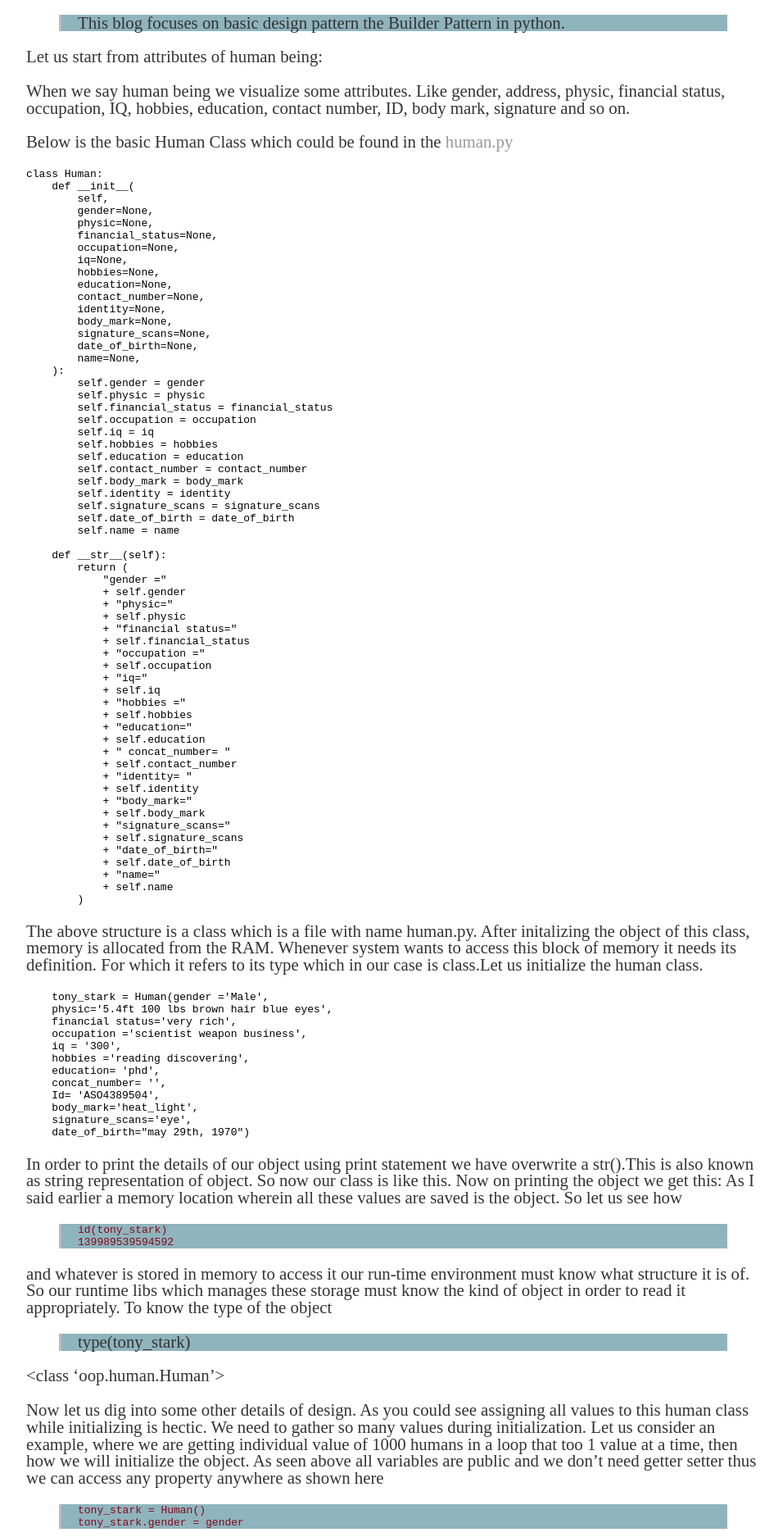
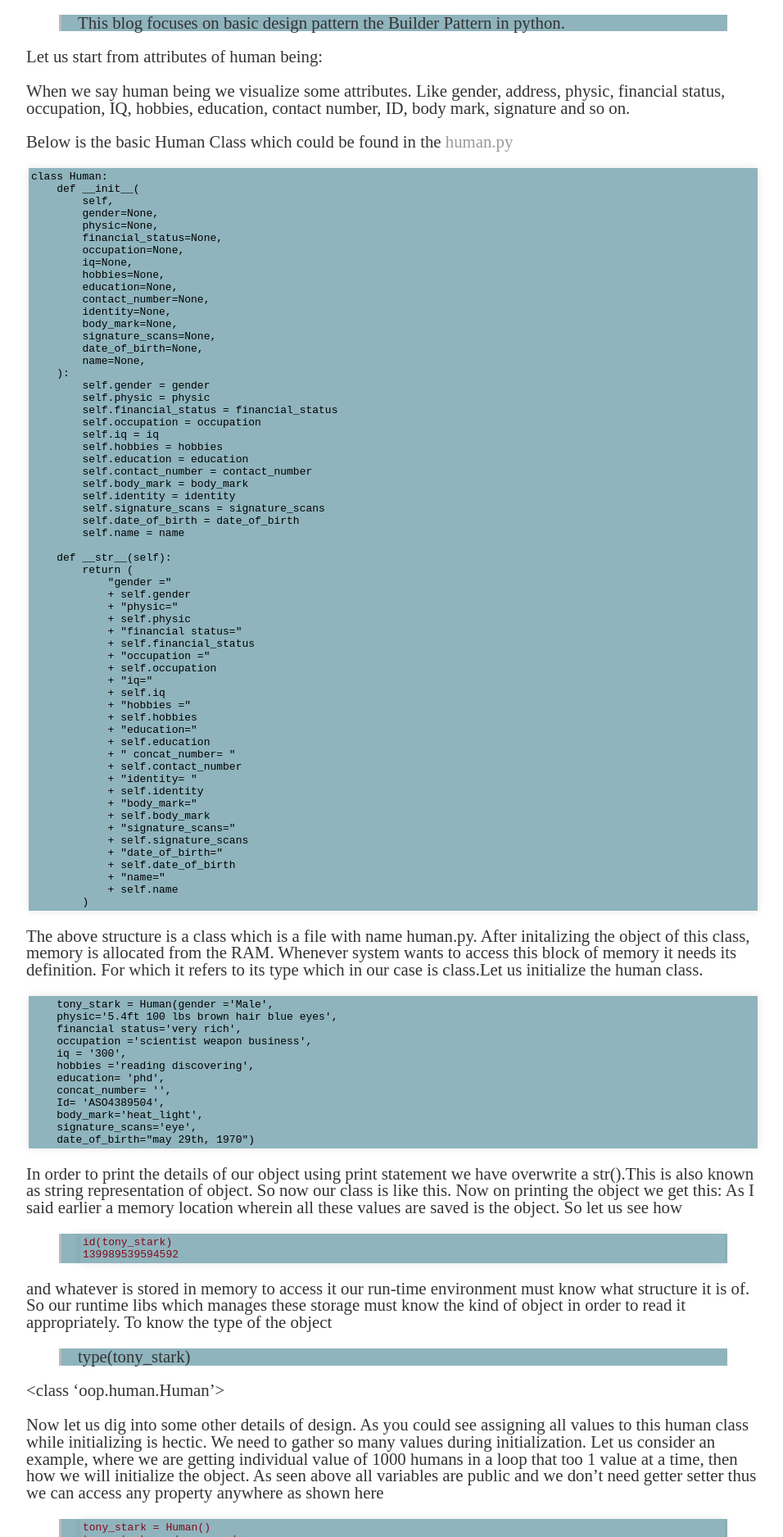
Before and after one commit to devchait/devchait.github.io, a Jekyll site: the page built from docs/_posts/2020-07-04-builder-pattern.md, in a window 1280 px wide. Shown: the part 562-2437 px from the top of the page at 82% size, without its empty margins (160-1116 px from the left). Built offline with Jekyll 4.4.1, drawn with Linux system fonts in a browser that asks for light colours.

```diff
--- a/stylesheets/main.css
+++ b/stylesheets/main.css
@@ -45,6 +45,16 @@
   color: #85081b;
   margin-bottom: 20px;
   padding: 0 0 0 20px;
+  display: block;
   border-left: 3px solid #bbb;
   background: #8fb4bd;
 }
+
+code {
+  padding: 3px;
+  margin: 0 3px;
+  box-shadow: 0 0 10px rgba(0,0,0,.1);
+  display: block;
+  background: #8fb4bd;
+
+}
```
